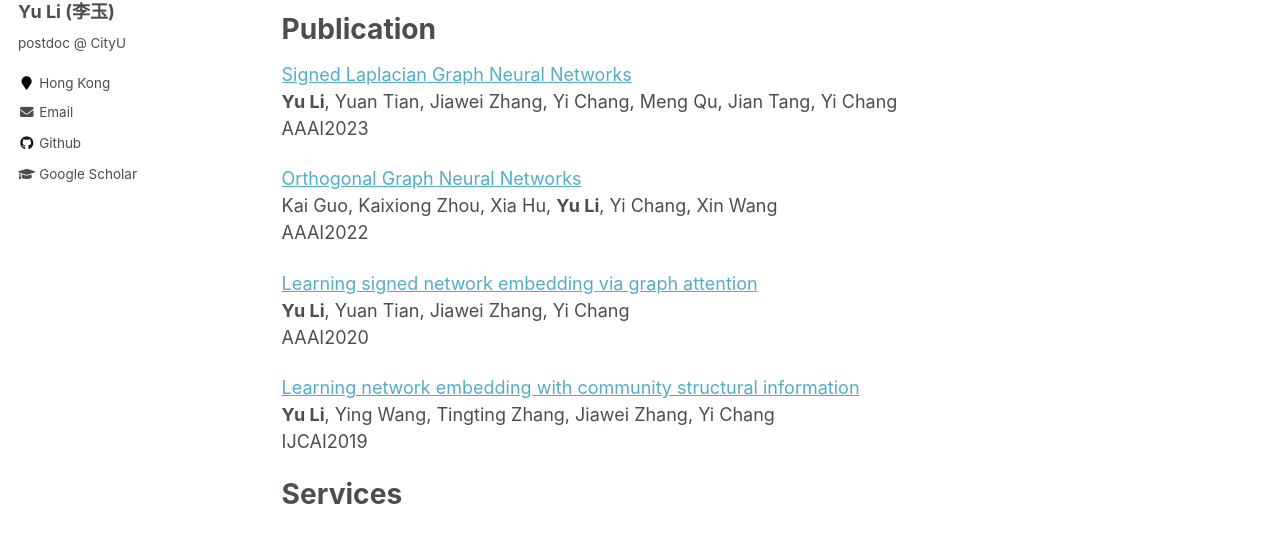
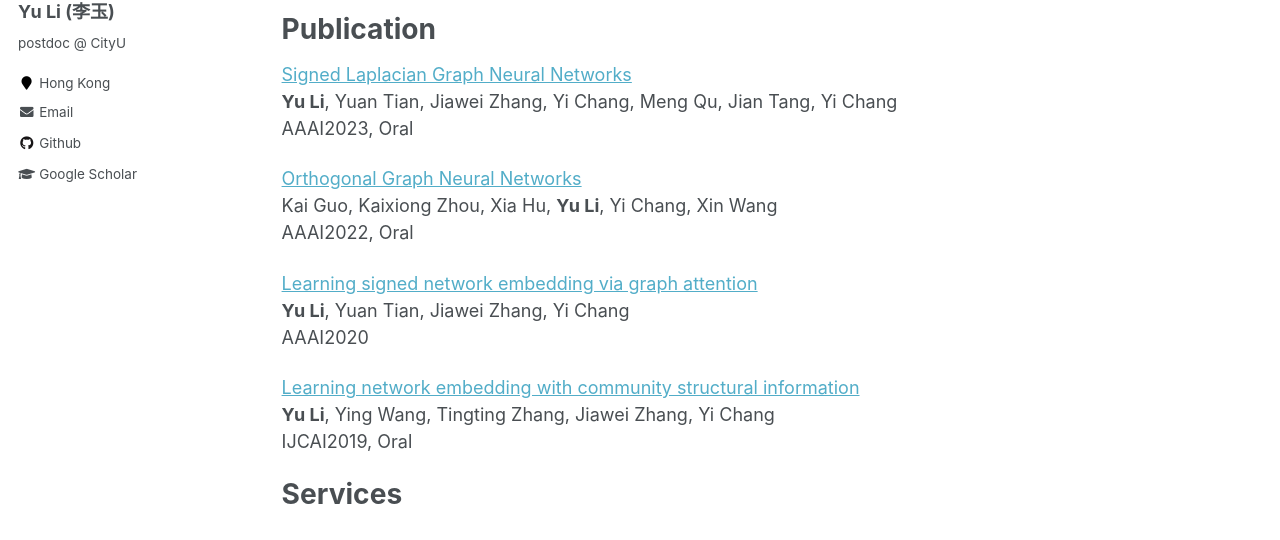
Before and after one commit to liyu1990/liyu1990.github.io, a Jekyll site: the page built from _pages/about.md, in a window 1280 px wide and 1071 px high. Shown: the part 356-896 px from the top of the window. Built offline with Jekyll 4.4.1, drawn with Linux system fonts in a browser that asks for light colours.

Commit message:
Update about.md

```diff
--- a/_pages/about.md
+++ b/_pages/about.md
@@ -18,11 +18,11 @@ Publication
 ======
 [Signed Laplacian Graph Neural Networks](http://liyu1990.github.io/files/paper2.pdf)
 **Yu Li**, Yuan Tian, Jiawei Zhang, Yi Chang, Meng Qu, Jian Tang, Yi Chang
-AAAI2023
+AAAI2023, Oral
 
 [Orthogonal Graph Neural Networks](http://liyu1990.github.io/files/paper2.pdf)
 Kai Guo, Kaixiong Zhou, Xia Hu, **Yu Li**, Yi Chang, Xin Wang
-AAAI2022
+AAAI2022, Oral
 
 [Learning signed network embedding via graph attention](http://liyu1990.github.io/files/paper2.pdf)
 **Yu Li**, Yuan Tian, Jiawei Zhang, Yi Chang
@@ -30,7 +30,7 @@ AAAI2020
 
 [Learning network embedding with community structural information](http://liyu1990.github.io/files/paper2.pdf)
 **Yu Li**, Ying Wang, Tingting Zhang, Jiawei Zhang, Yi Chang
-IJCAI2019
+IJCAI2019, Oral
 
 Services
 ======
```
